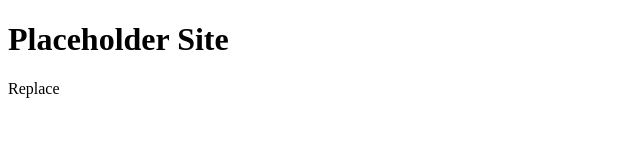
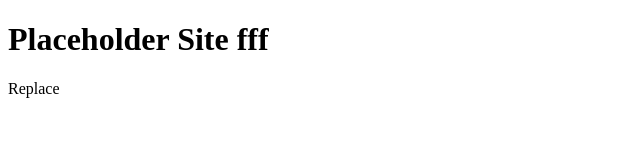
Before and after one commit to alexgmuer/alexgmuer.github.io, a plain HTML site: page index.html in a window 1280 px wide. Shown: the full height of the page, 0-640 px from the left. Drawn offline with Linux system fonts and the light colour scheme.

Commit message:
Commit 2

```diff
--- a/index.html
+++ b/index.html
@@ -1,7 +1,7 @@
 <!DOCTYPE html>
 <html>
 <body>
-<h1>Placeholder Site</h1>
+<h1>Placeholder Site fff</h1>
 <p>Replace</p>
 </body>
 </html>
```
